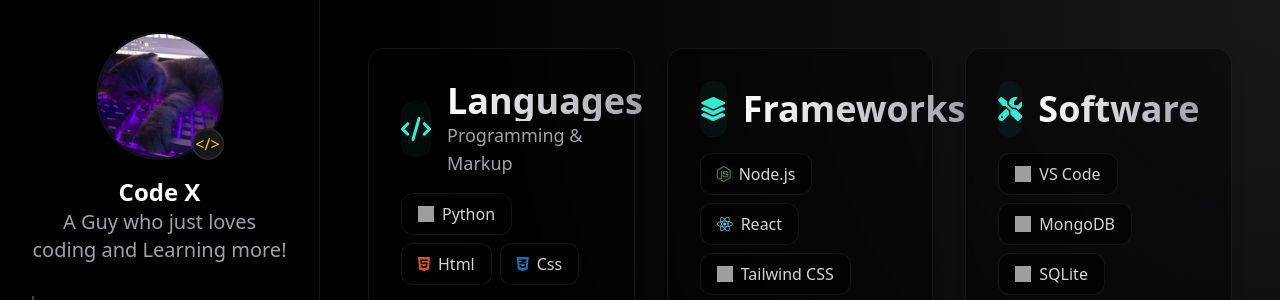
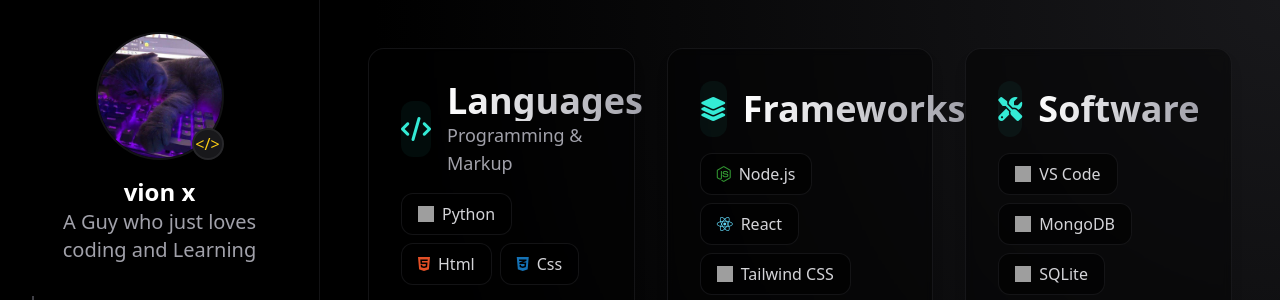
Before and after one commit to vionbyte/Portfolio, a plain HTML site: page index.html in a window 1280 px wide. Shown: the top 300 px of the page. Drawn offline with nearby package versions, Linux system fonts and the light colour scheme; grey boxes are pictures that could not be loaded.

Commit message:
Update index.html

```diff
--- a/index.html
+++ b/index.html
@@ -30,8 +30,8 @@
 
                 </div>
                 <div>
-                    <h1 class="text-2xl font-bold">Code X</h1>
-                    <h2 class="text-xl text-zinc-400">A Guy who just loves coding and Learning more!</h2>
+                    <h1 class="text-2xl font-bold">vion x</h1>
+                    <h2 class="text-xl text-zinc-400">A Guy who just loves coding and Learning </h2>
                 </div>
 
             </div>
```
